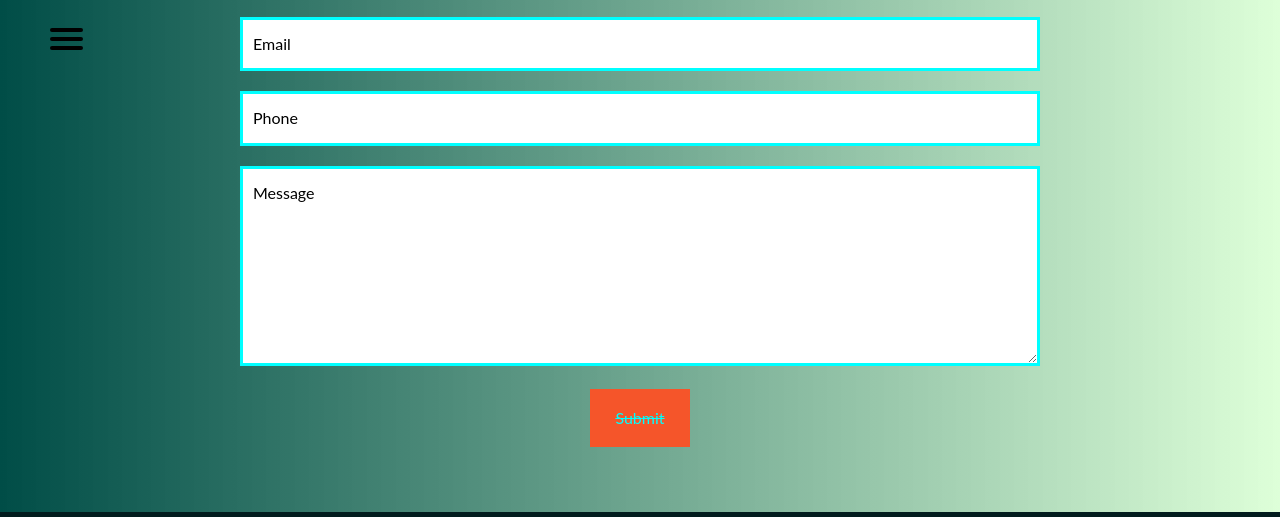
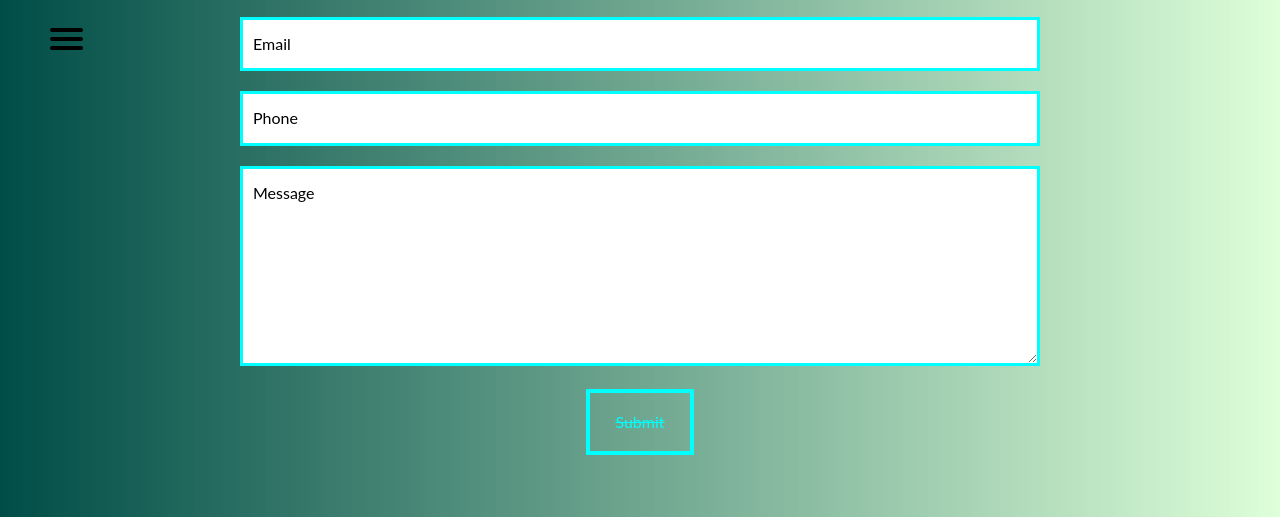
Before and after one commit to ericacancinos/proyecto_empresa, a website built with Parcel: page index.html in a window 1280 px wide. In both pictures the pointer is over the input 639 px from the left and 5237 px from the top of the page. Shown: the part 4819-5336 px from the top of the page. Built offline with nearby package versions, Linux system fonts and the light colour scheme; files whose address does not match are found by name; a web font is replaced by a local one.

Commit message:
Opacity to "Send" buttom

```diff
--- a/css/main.css
+++ b/css/main.css
@@ -677,7 +677,8 @@ form.reserva-contacto input[type="submit"]{
     color            : #021c1e;
 }
 form.reserva-contacto input[type="submit"]:hover{
-    background-color : #f5552a;
+    background-color : transparent;
+    border: 4px solid #00ffff;
     color            : #00ffff;/*agregado*/
     text-decoration  : line-through;/*agregado*/
 }
```
